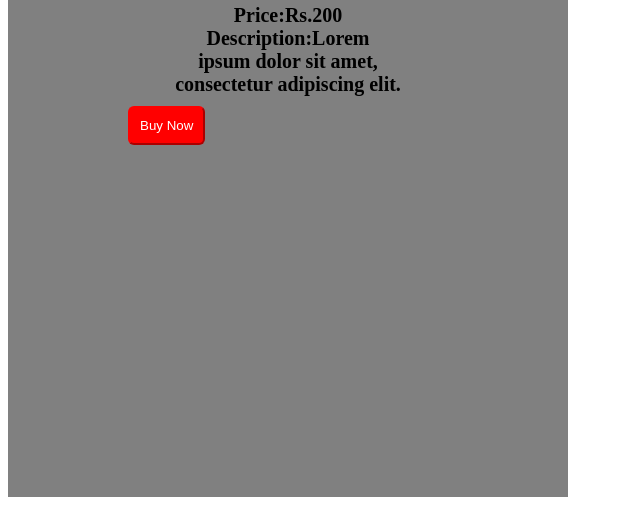
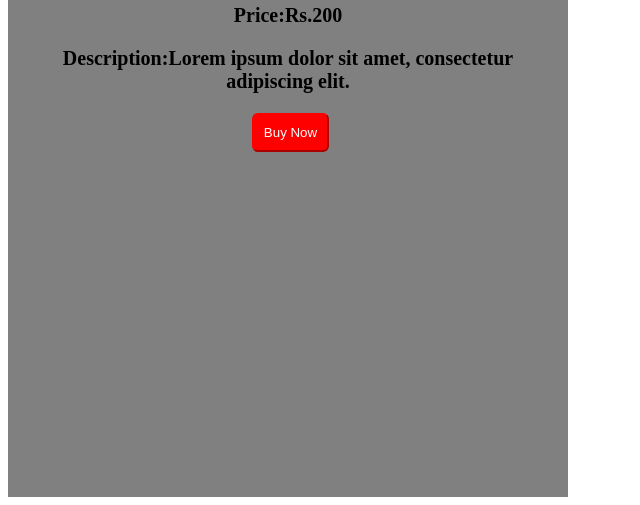
Before and after one commit to acciojob/pricing-card-saikumarchittaluri, a website: page main.html in a window 1280 px wide. Shown: the part 311-816 px from the top of the page, without its empty margins (0-640 px from the left). Drawn offline with Linux system fonts and the light colour scheme.

Commit message:
created a submission

```diff
--- a/main.html
+++ b/main.html
@@ -12,10 +12,10 @@
 		<div class="card">
 			<img src="https://tse4.mm.bing.net/th?id=OIP.ZvMm38y36BPyqnxfusIvQgHaEK&pid=Api&P=0" width=250 >
 			<h1 >Pricing Card</h1>
-			<h5 class="sat">Price:Rs.200<br>
-			Description:Lorem<br>
-			ipsum dolor sit amet,<br>
-			consectetur adipiscing elit.</h5>
+			<h5 class="sat">Price:Rs.200
+			<p>Description:Lorem
+			ipsum dolor sit amet,
+			consectetur adipiscing elit.</p>
 			<button class="har" justify-content="center";>Buy Now</button>
 		</div>
 	</div>
--- a/styles.css
+++ b/styles.css
@@ -25,7 +25,7 @@ h1{
 	border-radius:6px;
 	border-color:red;
 	padding:10px;
-	margin-left:85px;
-	margin-top:30px
+	margin-left:5px;
+
 }
 }
```
